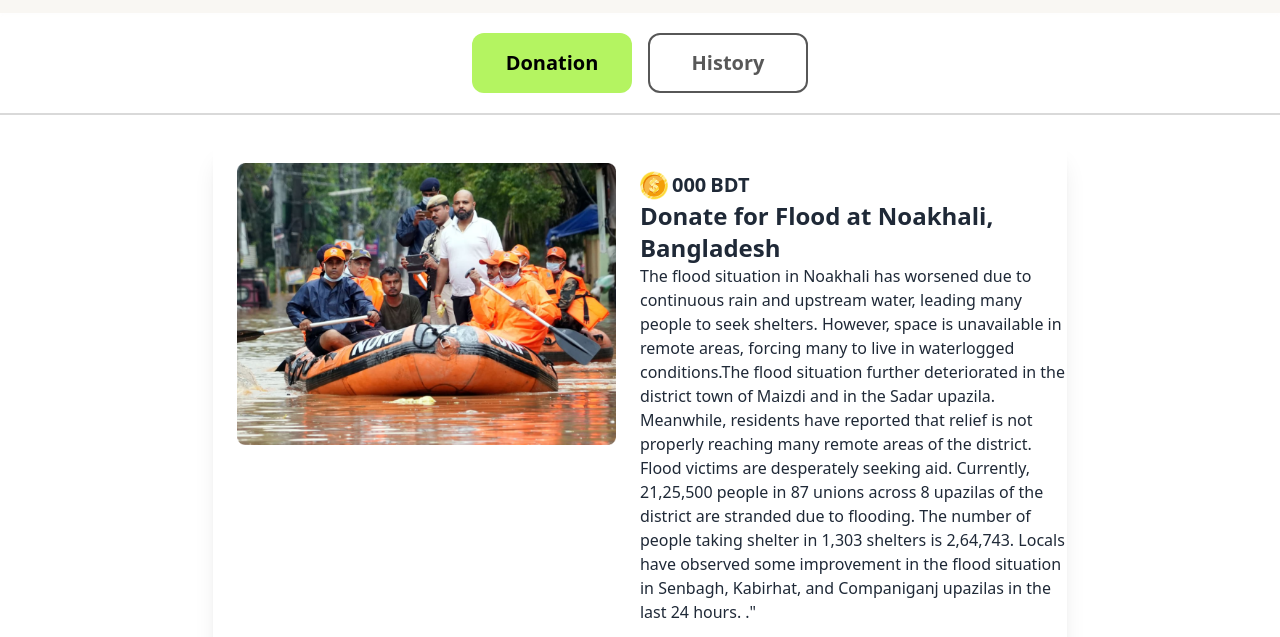
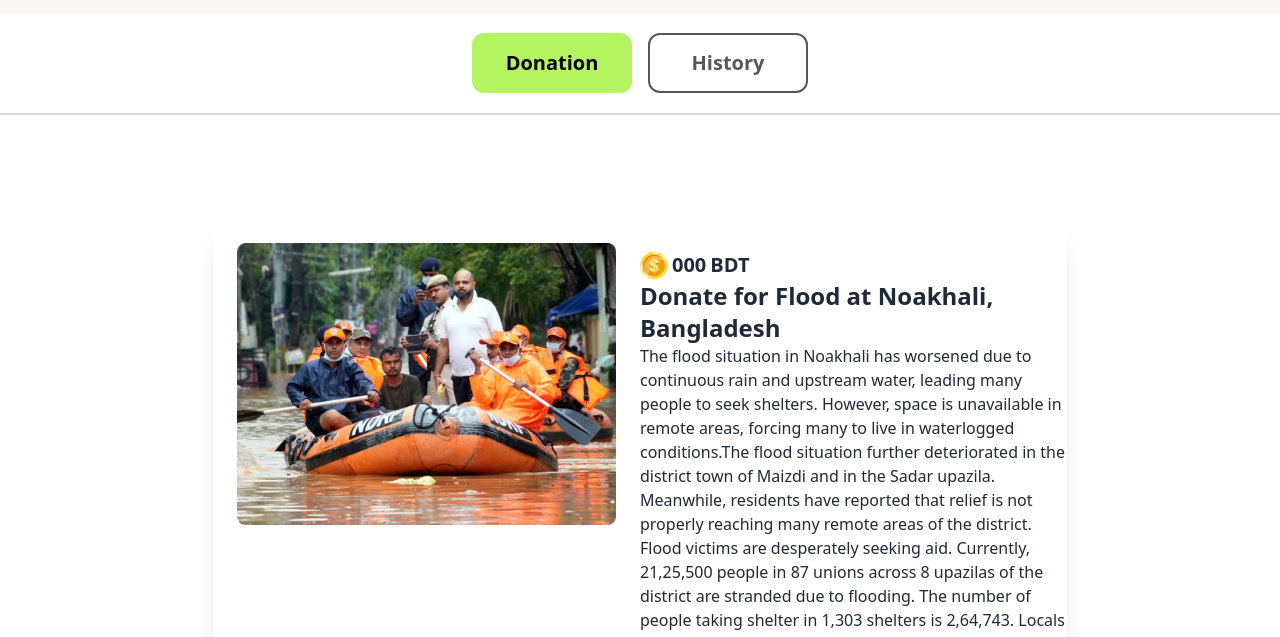
Before and after one commit to Khalid-Saifullaha/donate-bangladesh-project, a plain HTML site: page index.html in a window 1280 px wide. Shown: the part 67-704 px from the top of the page. Drawn offline with nearby package versions, Linux system fonts and the light colour scheme.

Commit message:
added section top margin

```diff
--- a/index.html
+++ b/index.html
@@ -32,7 +32,7 @@
    </div>
   </header>
 
-   <section id="donate-page" class="w-8/12 mx-auto">
+   <section id="donate-page" class="w-8/12 mx-auto mt-20">
 
     <div id="history-list" class="card  shadow-2xl">
 
```
